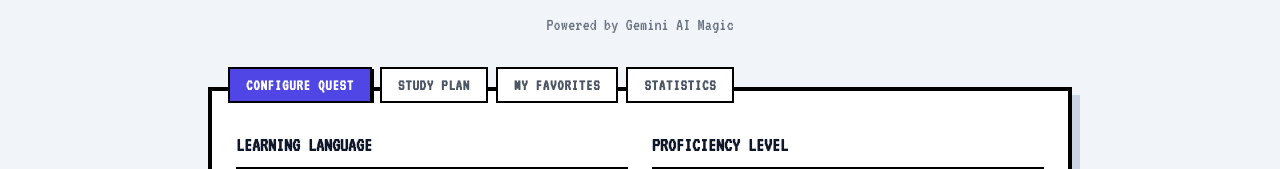
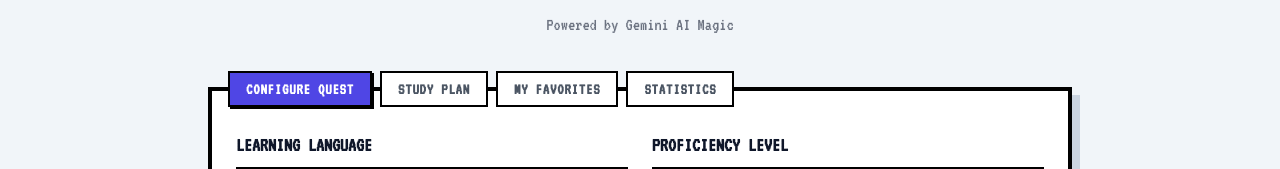
Before and after one commit to Azzellz/rafaam, a React (Vite) app: page / in a window 1280 px wide. Shown: the part 153-322 px from the top of the page. Built offline with nearby package versions, Linux system fonts and the light colour scheme; a web font is replaced by a local one.

Commit message:
feat: 为 PixelTabs 组件添加底部内边距，优化标签滚动容器的样式

```diff
--- a/src/components/pixel/PixelTabs.tsx
+++ b/src/components/pixel/PixelTabs.tsx
@@ -70,7 +70,7 @@ export const PixelTabs: React.FC<PixelTabsProps> = ({
 
     return (
         <div className={`flex flex-col h-full ${className}`}>
-            <div className="absolute -top-5 md:-top-6 left-2 md:left-4 right-2 md:right-4 z-10 flex items-center">
+            <div className="absolute -top-5 md:-top-6 left-2 md:left-4 right-2 md:right-4 z-10 flex items-center pb-2">
                 {/* 左箭头 */}
                 {showLeftArrow && (
                     <button
@@ -98,10 +98,11 @@ export const PixelTabs: React.FC<PixelTabsProps> = ({
                 {/* 标签滚动容器 */}
                 <div
                     ref={scrollContainerRef}
-                    className="flex gap-2 overflow-x-auto flex-1 scrollbar-hide"
+                    className="flex gap-2 overflow-x-auto flex-1 scrollbar-hide py-1"
                     style={{
                         scrollbarWidth: "none",
                         msOverflowStyle: "none",
+                        overflowY: "visible",
                     }}
                 >
                     {tabs.map((tab) => (
```
